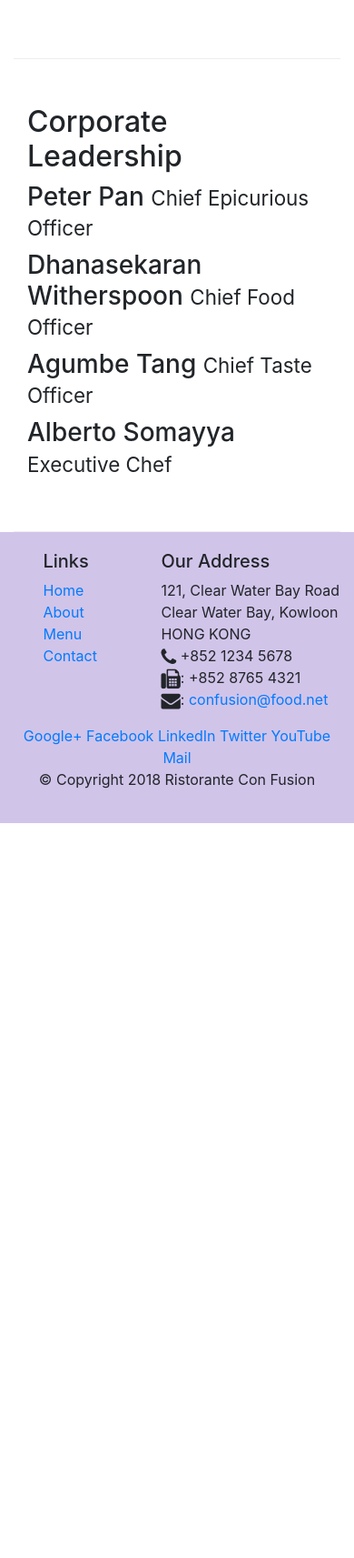
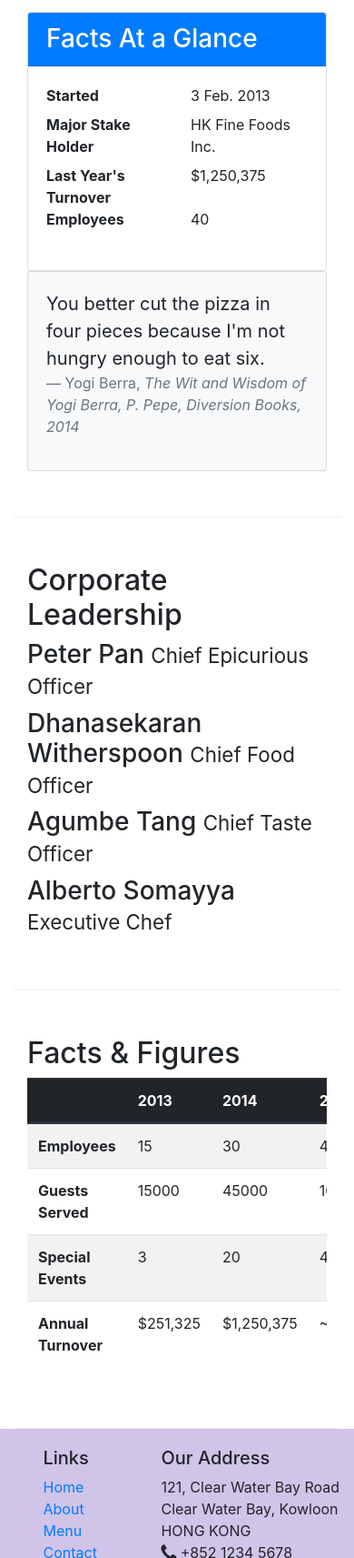
Before and after one commit to shanibafirdouse/Restaurent-website, a website: page aboutus.html in a window 390 px wide. Shown: the part 1037-2750 px from the top of the page at 91% size. Before the commit the page ends 1942 px from the top, so only its background shows below. Drawn offline with nearby package versions, Linux system fonts and the light colour scheme.

Commit message:
Tables and Cards

```diff
--- a/aboutus.html
+++ b/aboutus.html
@@ -1,6 +1,9 @@
 <!DOCTYPE html>
 
-<html lang="en"><head><meta http-equiv="Content-Type" content="text/html; charset=UTF-8">
+<html lang="en">
+
+<head>
+    <meta http-equiv="Content-Type" content="text/html; charset=UTF-8">
     <!-- Required meta tags always come first -->
 
     <meta name="viewport" content="width=device-width, initial-scale=1, shrink-to-fit=no">
@@ -23,10 +26,14 @@
             <a class="navbar-brand" href="./index.html">Ristorante Con Fusion</a>
             <div class="collapse navbar-collapse" id="Navbar">
                 <ul class="navbar-nav mr-auto">
-                    <li class="nav-item"><a class="nav-link" href="./index.html"><span class="fa fa-home fa-lg"></span>Home</a></li>
-                    <li class="nav-item active"><a class="nav-link" href="#"><span class="fa fa-info fa-lg"></span>About</a></li>
-                    <li class="nav-item"><a class="nav-link" href="#"><span class="fa fa-list fa-lg"></span>Menu</a></li>
-                    <li class="nav-item"><a class="nav-link" href="#"><span class="fa fa-address-card fa-lg"></span>Contact</a></li>
+                    <li class="nav-item"><a class="nav-link" href="./index.html"><span
+                                class="fa fa-home fa-lg"></span>Home</a></li>
+                    <li class="nav-item active"><a class="nav-link" href="#"><span
+                                class="fa fa-info fa-lg"></span>About</a></li>
+                    <li class="nav-item"><a class="nav-link" href="#"><span class="fa fa-list fa-lg"></span>Menu</a>
+                    </li>
+                    <li class="nav-item"><a class="nav-link" href="#"><span
+                                class="fa fa-address-card fa-lg"></span>Contact</a></li>
                 </ul>
             </div>
 
@@ -40,7 +47,8 @@
             <div class="row row-header">
                 <div class="col-12 col-sm-6">
                     <h1>Ristorante con Fusion</h1>
-                    <p>We take inspiration from the World's best cuisines, and create a unique fusion experience. Our lipsmacking creations will tickle your culinary senses!</p>
+                    <p>We take inspiration from the World's best cuisines, and create a unique fusion experience. Our
+                        lipsmacking creations will tickle your culinary senses!</p>
                 </div>
                 <div class="col-12 col-sm">
                 </div>
@@ -63,10 +71,44 @@
         <div class="row row-content">
             <div class="col-12 col-lg-6 col-sm-6">
                 <h2>Our History</h2>
-                <p>Started in 2010, Ristorante con Fusion quickly established itself as a culinary icon par excellence in Hong Kong. With its unique brand of world fusion cuisine that can be found nowhere else, it enjoys patronage from the A-list clientele in Hong Kong.  Featuring four of the best three-star Michelin chefs in the world, you never know what will arrive on your plate the next time you visit us.</p>
-                <p>The restaurant traces its humble beginnings to <em>The Frying Pan</em>, a successful chain started by our CEO, Mr. Peter Pan, that featured for the first time the world's best cuisines in a pan.</p>
+                <p>Started in 2010, Ristorante con Fusion quickly established itself as a culinary icon par excellence
+                    in Hong Kong. With its unique brand of world fusion cuisine that can be found nowhere else, it
+                    enjoys patronage from the A-list clientele in Hong Kong. Featuring four of the best three-star
+                    Michelin chefs in the world, you never know what will arrive on your plate the next time you visit
+                    us.</p>
+                <p>The restaurant traces its humble beginnings to <em>The Frying Pan</em>, a successful chain started by
+                    our CEO, Mr. Peter Pan, that featured for the first time the world's best cuisines in a pan.</p>
             </div>
-            <div class="col-12 col-lg col-sm">
+
+            <div class="col-12 col-sm-6">
+                <div class="card">
+                    <h3 class="card-header bg-primary text-white">Facts At a Glance</h3>
+                    <div class="card-body">
+                        <dl class="row">
+                            <dt class="col-6">Started</dt>
+                            <dd class="col-6">3 Feb. 2013</dd>
+                            <dt class="col-6">Major Stake Holder</dt>
+                            <dd class="col-6">HK Fine Foods Inc.</dd>
+                            <dt class="col-6">Last Year's Turnover</dt>
+                            <dd class="col-6">$1,250,375</dd>
+                            <dt class="col-6">Employees</dt>
+                            <dd class="col-6">40</dd>
+                        </dl>
+                    </div>
+                </div>
+
+            </div>
+            <div class="col-12">
+                <div class="card card-body bg-light">
+                    <blockquote class="blockquote">
+                        <p class="mb-0">You better cut the pizza in four pieces because
+                            I'm not hungry enough to eat six.</p>
+                        <footer class="blockquote-footer">Yogi Berra,
+                            <cite title="Source Title">The Wit and Wisdom of Yogi Berra,
+                            P. Pepe, Diversion Books, 2014</cite>
+                        </footer>
+                    </blockquote>
+                </div>
             </div>
 
         </div>
@@ -76,13 +118,73 @@
             <div class="col-12">
                 <h2>Corporate Leadership</h2>
                 <h3>Peter Pan <small>Chief Epicurious Officer</small></h3>
-                <p class="d-none d-sm-block">Our CEO, Peter, credits his hardworking East Asian immigrant parents who undertook the arduous journey to the shores of America with the intention of giving their children the best future. His mother's wizardy in the kitchen whipping up the tastiest dishes with whatever is available inexpensively at the supermarket, was his first inspiration to create the fusion cuisines for which <em>The Frying Pan</em> became well known. He brings his zeal for fusion cuisines to this restaurant, pioneering cross-cultural culinary connections.</p>
+                <p class="d-none d-sm-block">Our CEO, Peter, credits his hardworking East Asian immigrant parents who
+                    undertook the arduous journey to the shores of America with the intention of giving their children
+                    the best future. His mother's wizardy in the kitchen whipping up the tastiest dishes with whatever
+                    is available inexpensively at the supermarket, was his first inspiration to create the fusion
+                    cuisines for which <em>The Frying Pan</em> became well known. He brings his zeal for fusion cuisines
+                    to this restaurant, pioneering cross-cultural culinary connections.</p>
                 <h3>Dhanasekaran Witherspoon <small>Chief Food Officer</small></h3>
-                <p class="d-none d-sm-block">Our CFO, Danny, as he is affectionately referred to by his colleagues, comes from a long established family tradition in farming and produce. His experiences growing up on a farm in the Australian outback gave him great appreciation for varieties of food sources. As he puts it in his own words, <em>Everything that runs, wins, and everything that stays, pays!</em></p>
+                <p class="d-none d-sm-block">Our CFO, Danny, as he is affectionately referred to by his colleagues,
+                    comes from a long established family tradition in farming and produce. His experiences growing up on
+                    a farm in the Australian outback gave him great appreciation for varieties of food sources. As he
+                    puts it in his own words, <em>Everything that runs, wins, and everything that stays, pays!</em></p>
                 <h3>Agumbe Tang <small>Chief Taste Officer</small></h3>
-                <p class="d-none d-sm-block">Blessed with the most discerning gustatory sense, Agumbe, our CTO, personally ensures that every dish that we serve meets his exacting tastes. Our chefs dread the tongue lashing that ensues if their dish does not meet his exacting standards. He lives by his motto, <em>You click only if you survive my lick.</em></p>
+                <p class="d-none d-sm-block">Blessed with the most discerning gustatory sense, Agumbe, our CTO,
+                    personally ensures that every dish that we serve meets his exacting tastes. Our chefs dread the
+                    tongue lashing that ensues if their dish does not meet his exacting standards. He lives by his
+                    motto, <em>You click only if you survive my lick.</em></p>
                 <h3>Alberto Somayya <small>Executive Chef</small></h3>
-                <p class="d-none d-sm-block">Award winning three-star Michelin chef with wide International experience having worked closely with whos-who in the culinary world, he specializes in creating mouthwatering Indo-Italian fusion experiences. He says, <em>Put together the cuisines from the two craziest cultures, and you get a winning hit! Amma Mia!</em></p>
+                <p class="d-none d-sm-block">Award winning three-star Michelin chef with wide International experience
+                    having worked closely with whos-who in the culinary world, he specializes in creating mouthwatering
+                    Indo-Italian fusion experiences. He says, <em>Put together the cuisines from the two craziest
+                        cultures, and you get a winning hit! Amma Mia!</em></p>
+            </div>
+        </div>
+        <div class="row row-content">
+            <div class="col-12 col-sm-9">
+                <h2>Facts &amp; Figures</h2>
+                <div class="table-responsive">
+                    <table class="table table-striped">
+                        <thead class="thead-dark">
+                            <tr>
+                                <th>&nbsp;</th>
+                                <th>2013</th>
+                                <th>2014</th>
+                                <th>2015</th>
+                            </tr>
+                        </thead>
+                        <tbody>
+                            <tr>
+                                <th>Employees</th>
+                                <td>15</td>
+                                <td>30</td>
+                                <td>40</td>
+                            </tr>
+                            <tr>
+                                <th>Guests Served</th>
+                                <td>15000</td>
+                                <td>45000</td>
+                                <td>100,000</td>
+                            </tr>
+                            <tr>
+                                <th>Special Events</th>
+                                <td>3</td>
+                                <td>20</td>
+                                <td>45</td>
+                            </tr>
+                            <tr>
+                                <th>Annual Turnover</th>
+                                <td>$251,325</td>
+                                <td>$1,250,375</td>
+                                <td>~$3,000,000</td>
+                            </tr>
+                        </tbody>
+                    </table>
+                </div>
+            </div>
+            <div class="col-12 col-sm-3">
+
             </div>
         </div>
 
@@ -136,4 +238,6 @@
     <script src="node_modules/popper.js/dist/umd/popper.min.js"></script>
     <script src="node_modules/bootstrap/dist/js/bootstrap.min.js"></script>
 
-</body></html>
+</body>
+
+</html>
```
Lines whose indentation alone changed are shown as unchanged.
